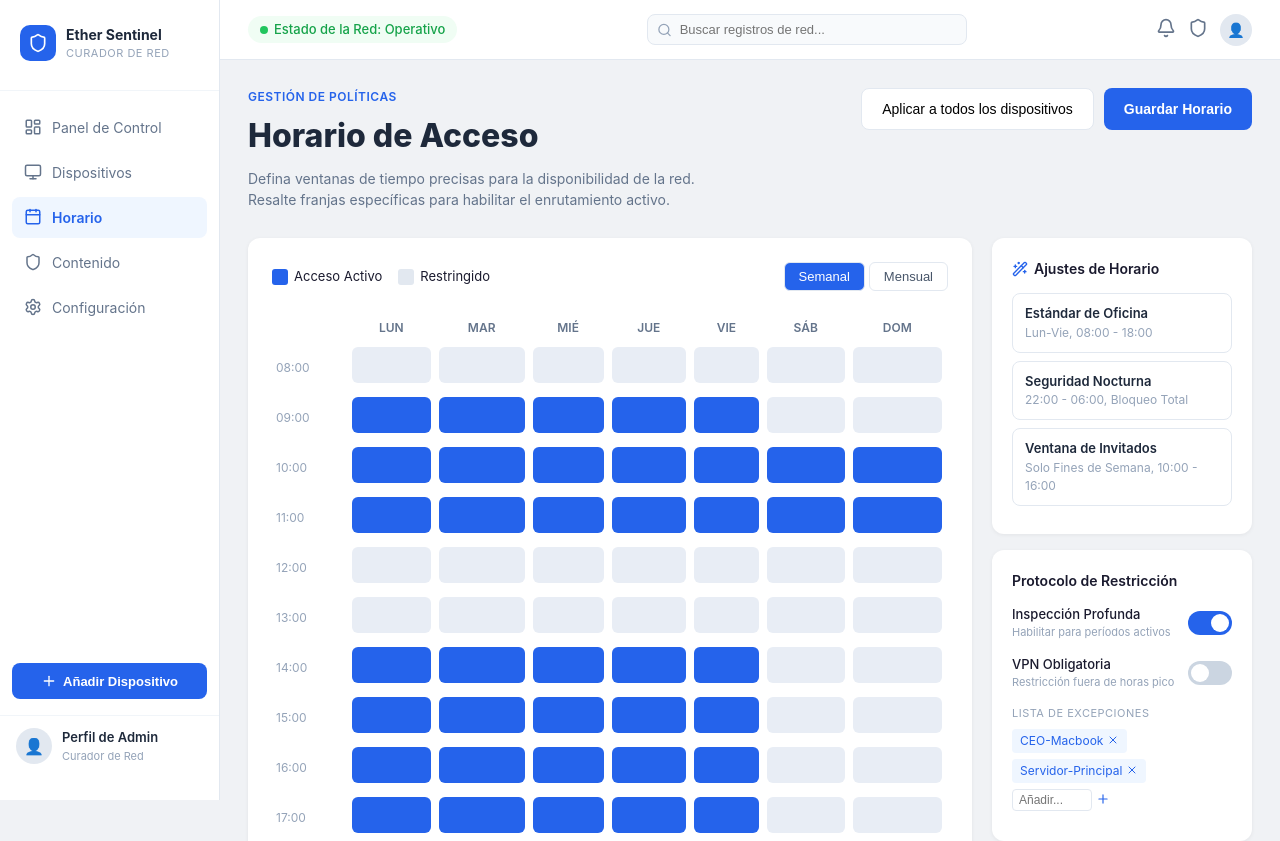
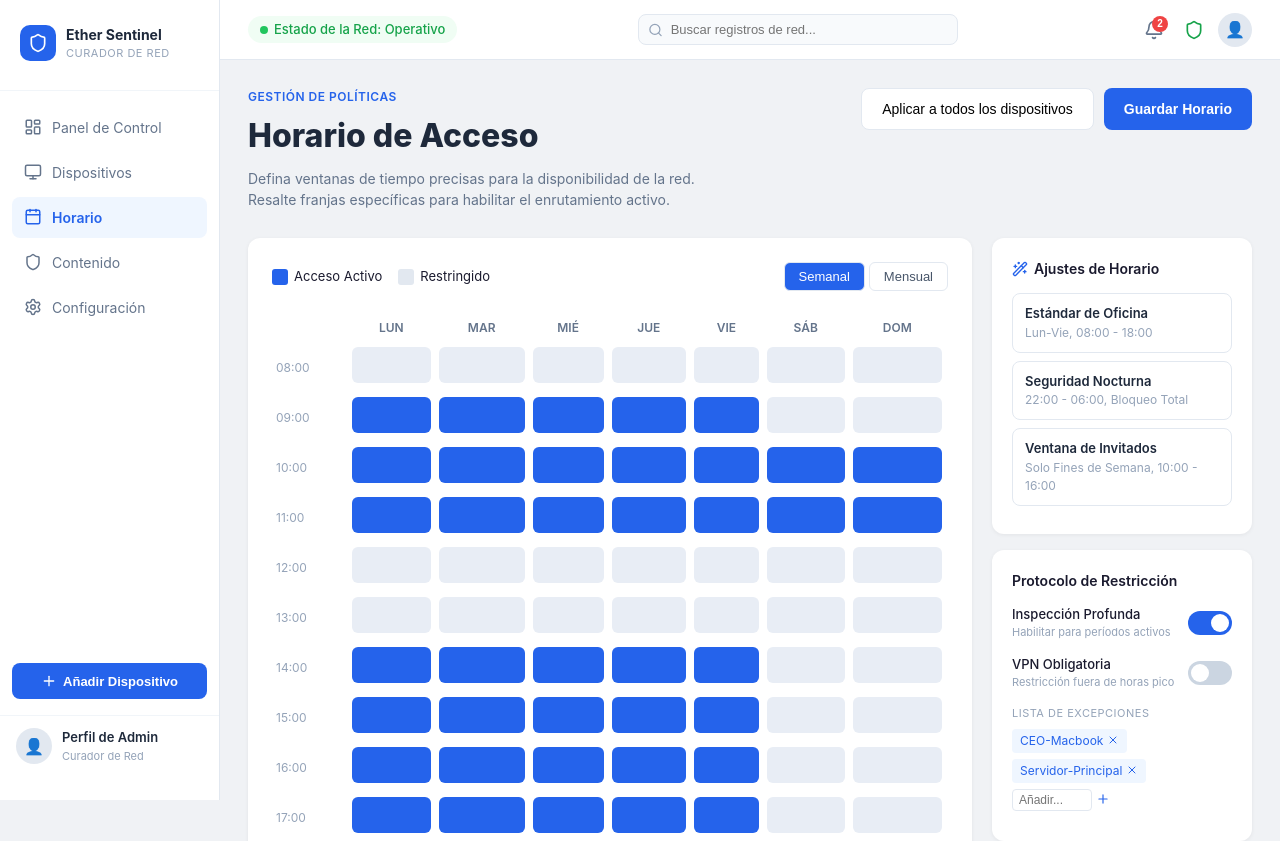
Before and after one commit to jordi23-acosta/Ether-Sentinel, a React (Vite) app: page /horarios in a window 1280 px wide. Shown: the top 841 px of the page. Built offline with nearby package versions, Linux system fonts and the light colour scheme.

Commit message:
feat: logica real en iconos topbar - notificaciones, estado seguridad y perfil

```diff
--- a/src/components/Topbar.jsx
+++ b/src/components/Topbar.jsx
@@ -1,7 +1,52 @@
-import { Bell, Shield, Search } from 'lucide-react';
+import { useState, useRef, useEffect } from 'react';
+import { Bell, Shield, Search, CheckCircle, AlertTriangle, Info, X, LogOut, Settings, User } from 'lucide-react';
+import { useNavigate } from 'react-router-dom';
 
-// Barra superior con estado de red, búsqueda e iconos de acción
-export default function Topbar({ titulo, placeholder = 'Buscar...' }) {
+// Notificaciones simuladas (en un sistema real vendrían del servidor)
+const NOTIFICACIONES_INIT = [
+  { id: 1, tipo: 'alerta',  titulo: 'Dispositivo bloqueado',      desc: 'Estación de Trabajo fue bloqueada por política.', tiempo: 'Hace 2 min',  leida: false },
+  { id: 2, tipo: 'info',    titulo: 'Nuevo dispositivo detectado', desc: 'Se detectó un nuevo dispositivo en 192.168.1.88.', tiempo: 'Hace 15 min', leida: false },
+  { id: 3, tipo: 'exito',   titulo: 'Escaneo completado',          desc: 'Red escaneada: 4 dispositivos activos encontrados.', tiempo: 'Hace 1h',   leida: true  },
+  { id: 4, tipo: 'alerta',  titulo: 'Dominio bloqueado',           desc: 'Intento de acceso a facebook.com bloqueado.', tiempo: 'Hace 2h',    leida: true  },
+];
+
+const TIPO_ICONO = {
+  alerta: <AlertTriangle size={15} color="#f97316" />,
+  info:   <Info size={15} color="#2563eb" />,
+  exito:  <CheckCircle size={15} color="#16a34a" />,
+};
+
+// Hook para cerrar dropdown al hacer clic fuera
+function useClickOutside(ref, callback) {
+  useEffect(() => {
+    const handler = (e) => { if (ref.current && !ref.current.contains(e.target)) callback(); };
+    document.addEventListener('mousedown', handler);
+    return () => document.removeEventListener('mousedown', handler);
+  }, [ref, callback]);
+}
+
+export default function Topbar({ placeholder = 'Buscar...' }) {
+  const navigate = useNavigate();
+  const [notifs, setNotifs] = useState(NOTIFICACIONES_INIT);
+  const [showNotifs, setShowNotifs] = useState(false);
+  const [showEscudo, setShowEscudo] = useState(false);
+  const [showPerfil, setShowPerfil] = useState(false);
+
+  const refNotifs  = useRef(null);
+  const refEscudo  = useRef(null);
+  const refPerfil  = useRef(null);
+
+  useClickOutside(refNotifs, () => setShowNotifs(false));
+  useClickOutside(refEscudo, () => setShowEscudo(false));
+  useClickOutside(refPerfil, () => setShowPerfil(false));
+
+  const noLeidas = notifs.filter(n => !n.leida).length;
+
+  const marcarTodasLeidas = () => setNotifs(prev => prev.map(n => ({ ...n, leida: true })));
+  const eliminarNotif = (id) => setNotifs(prev => prev.filter(n => n.id !== id));
+
+  const handleLogout = () => navigate('/login');
+
   return (
     <header style={{
       height: '60px', background: 'white', borderBottom: '1px solid #e2e8f0',
@@ -25,25 +70,134 @@ export default function Topbar({ titulo, placeholder = 'Buscar...' }) {
         <Search size={15} style={{ position: 'absolute', left: '10px', top: '50%', transform: 'translateY(-50%)', color: '#94a3b8' }} />
         <input
           placeholder={placeholder}
-          style={{
-            width: '100%', padding: '7px 12px 7px 32px', border: '1px solid #e2e8f0',
-            borderRadius: '8px', fontSize: '13px', outline: 'none', background: '#f8fafc',
-          }}
+          style={{ width: '100%', padding: '7px 12px 7px 32px', border: '1px solid #e2e8f0', borderRadius: '8px', fontSize: '13px', outline: 'none', background: '#f8fafc' }}
         />
       </div>
 
-      {/* Iconos */}
-      <div style={{ display: 'flex', alignItems: 'center', gap: '12px' }}>
-        <button style={{ background: 'none', border: 'none', cursor: 'pointer', color: '#64748b' }}>
-          <Bell size={20} />
-        </button>
-        <button style={{ background: 'none', border: 'none', cursor: 'pointer', color: '#64748b' }}>
-          <Shield size={20} />
-        </button>
-        <div style={{
-          width: '32px', height: '32px', borderRadius: '50%', background: '#e2e8f0',
-          display: 'flex', alignItems: 'center', justifyContent: 'center', fontSize: '14px', cursor: 'pointer',
-        }}>👤</div>
+      {/* Iconos de acción */}
+      <div style={{ display: 'flex', alignItems: 'center', gap: '8px' }}>
+
+        {/* 🔔 Notificaciones */}
+        <div ref={refNotifs} style={{ position: 'relative' }}>
+          <button
+            onClick={() => { setShowNotifs(v => !v); setShowEscudo(false); setShowPerfil(false); }}
+            style={{ position: 'relative', background: 'none', border: 'none', cursor: 'pointer', color: '#64748b', padding: '6px', borderRadius: '8px', display: 'flex' }}
+          >
+            <Bell size={20} />
+            {noLeidas > 0 && (
+              <span style={{ position: 'absolute', top: '2px', right: '2px', width: '16px', height: '16px', background: '#ef4444', borderRadius: '50%', fontSize: '10px', color: 'white', display: 'flex', alignItems: 'center', justifyContent: 'center', fontWeight: 700 }}>
+                {noLeidas}
+              </span>
+            )}
+          </button>
+
+          {showNotifs && (
+            <div style={{ position: 'absolute', right: 0, top: '44px', width: '340px', background: 'white', borderRadius: '12px', boxShadow: '0 8px 32px rgba(0,0,0,0.12)', border: '1px solid #e2e8f0', zIndex: 200 }}>
+              <div style={{ padding: '14px 16px', borderBottom: '1px solid #f1f5f9', display: 'flex', justifyContent: 'space-between', alignItems: 'center' }}>
+                <span style={{ fontWeight: 700, fontSize: '14px' }}>Notificaciones</span>
+                {noLeidas > 0 && (
+                  <button onClick={marcarTodasLeidas} style={{ background: 'none', border: 'none', cursor: 'pointer', fontSize: '12px', color: '#2563eb', fontWeight: 500 }}>
+                    Marcar todas como leídas
+                  </button>
+                )}
+              </div>
+              <div style={{ maxHeight: '320px', overflowY: 'auto' }}>
+                {notifs.length === 0 ? (
+                  <div style={{ padding: '32px', textAlign: 'center', color: '#94a3b8', fontSize: '13px' }}>Sin notificaciones</div>
+                ) : notifs.map(n => (
+                  <div key={n.id} style={{ padding: '12px 16px', borderBottom: '1px solid #f8fafc', background: n.leida ? 'white' : '#f0f7ff', display: 'flex', gap: '10px', alignItems: 'flex-start' }}>
+                    <div style={{ marginTop: '2px', flexShrink: 0 }}>{TIPO_ICONO[n.tipo]}</div>
+                    <div style={{ flex: 1 }}>
+                      <div style={{ fontSize: '13px', fontWeight: 600, color: '#1e293b' }}>{n.titulo}</div>
+                      <div style={{ fontSize: '12px', color: '#64748b', marginTop: '2px' }}>{n.desc}</div>
+                      <div style={{ fontSize: '11px', color: '#94a3b8', marginTop: '4px' }}>{n.tiempo}</div>
+                    </div>
+                    <button onClick={() => eliminarNotif(n.id)} style={{ background: 'none', border: 'none', cursor: 'pointer', color: '#cbd5e1', flexShrink: 0 }}>
+                      <X size={14} />
+                    </button>
+                  </div>
+                ))}
+              </div>
+            </div>
+          )}
+        </div>
+
+        {/* 🛡️ Estado de seguridad */}
+        <div ref={refEscudo} style={{ position: 'relative' }}>
+          <button
+            onClick={() => { setShowEscudo(v => !v); setShowNotifs(false); setShowPerfil(false); }}
+            style={{ background: 'none', border: 'none', cursor: 'pointer', color: '#16a34a', padding: '6px', borderRadius: '8px', display: 'flex' }}
+          >
+            <Shield size={20} />
+          </button>
+
+          {showEscudo && (
+            <div style={{ position: 'absolute', right: 0, top: '44px', width: '260px', background: 'white', borderRadius: '12px', boxShadow: '0 8px 32px rgba(0,0,0,0.12)', border: '1px solid #e2e8f0', zIndex: 200, padding: '16px' }}>
+              <div style={{ fontWeight: 700, fontSize: '14px', marginBottom: '12px', display: 'flex', alignItems: 'center', gap: '6px' }}>
+                <Shield size={16} color="#16a34a" /> Estado de Seguridad
+              </div>
+              {[
+                { label: 'Cortafuegos',       estado: 'Activo',    color: '#16a34a' },
+                { label: 'Filtro DNS',         estado: 'Activo',    color: '#16a34a' },
+                { label: 'Inspección DPI',     estado: 'Activo',    color: '#16a34a' },
+                { label: 'VPN Obligatoria',    estado: 'Inactivo',  color: '#94a3b8' },
+                { label: 'Modo Cuarentena',    estado: 'Inactivo',  color: '#94a3b8' },
+              ].map(({ label, estado, color }) => (
+                <div key={label} style={{ display: 'flex', justifyContent: 'space-between', alignItems: 'center', padding: '8px 0', borderBottom: '1px solid #f8fafc' }}>
+                  <span style={{ fontSize: '13px', color: '#475569' }}>{label}</span>
+                  <span style={{ fontSize: '12px', fontWeight: 600, color }}>{estado}</span>
+                </div>
+              ))}
+              <div style={{ marginTop: '12px', background: '#f0fdf4', borderRadius: '8px', padding: '10px 12px', fontSize: '12px', color: '#16a34a', fontWeight: 500 }}>
+                ✓ Sistema operando con normalidad
+              </div>
+            </div>
+          )}
+        </div>
+
+        {/* 👤 Perfil */}
+        <div ref={refPerfil} style={{ position: 'relative' }}>
+          <button
+            onClick={() => { setShowPerfil(v => !v); setShowNotifs(false); setShowEscudo(false); }}
+            style={{ width: '34px', height: '34px', borderRadius: '50%', background: '#e2e8f0', border: 'none', cursor: 'pointer', display: 'flex', alignItems: 'center', justifyContent: 'center', fontSize: '16px' }}
+          >
+            👤
+          </button>
+
+          {showPerfil && (
+            <div style={{ position: 'absolute', right: 0, top: '44px', width: '220px', background: 'white', borderRadius: '12px', boxShadow: '0 8px 32px rgba(0,0,0,0.12)', border: '1px solid #e2e8f0', zIndex: 200, overflow: 'hidden' }}>
+              {/* Info del usuario */}
+              <div style={{ padding: '16px', borderBottom: '1px solid #f1f5f9', display: 'flex', alignItems: 'center', gap: '10px' }}>
+                <div style={{ width: '38px', height: '38px', borderRadius: '50%', background: '#dbeafe', display: 'flex', alignItems: 'center', justifyContent: 'center', fontSize: '18px' }}>👤</div>
+                <div>
+                  <div style={{ fontWeight: 700, fontSize: '14px', color: '#1e293b' }}>Perfil de Admin</div>
+                  <div style={{ fontSize: '12px', color: '#94a3b8' }}>Curador de Red</div>
+                </div>
+              </div>
+              {/* Opciones */}
+              {[
+                { icon: <User size={15} />,     label: 'Mi Perfil',       action: () => {} },
+                { icon: <Settings size={15} />, label: 'Configuración',   action: () => { navigate('/configuracion'); setShowPerfil(false); } },
+              ].map(({ icon, label, action }) => (
+                <button key={label} onClick={action} style={{ width: '100%', padding: '11px 16px', background: 'none', border: 'none', cursor: 'pointer', display: 'flex', alignItems: 'center', gap: '10px', fontSize: '13px', color: '#475569', textAlign: 'left' }}
+                  onMouseEnter={(e) => e.currentTarget.style.background = '#f8fafc'}
+                  onMouseLeave={(e) => e.currentTarget.style.background = 'none'}
+                >
+                  {icon} {label}
+                </button>
+              ))}
+              <div style={{ borderTop: '1px solid #f1f5f9' }}>
+                <button onClick={handleLogout} style={{ width: '100%', padding: '11px 16px', background: 'none', border: 'none', cursor: 'pointer', display: 'flex', alignItems: 'center', gap: '10px', fontSize: '13px', color: '#ef4444', textAlign: 'left' }}
+                  onMouseEnter={(e) => e.currentTarget.style.background = '#fef2f2'}
+                  onMouseLeave={(e) => e.currentTarget.style.background = 'none'}
+                >
+                  <LogOut size={15} /> Cerrar Sesión
+                </button>
+              </div>
+            </div>
+          )}
+        </div>
+
       </div>
     </header>
   );
```
